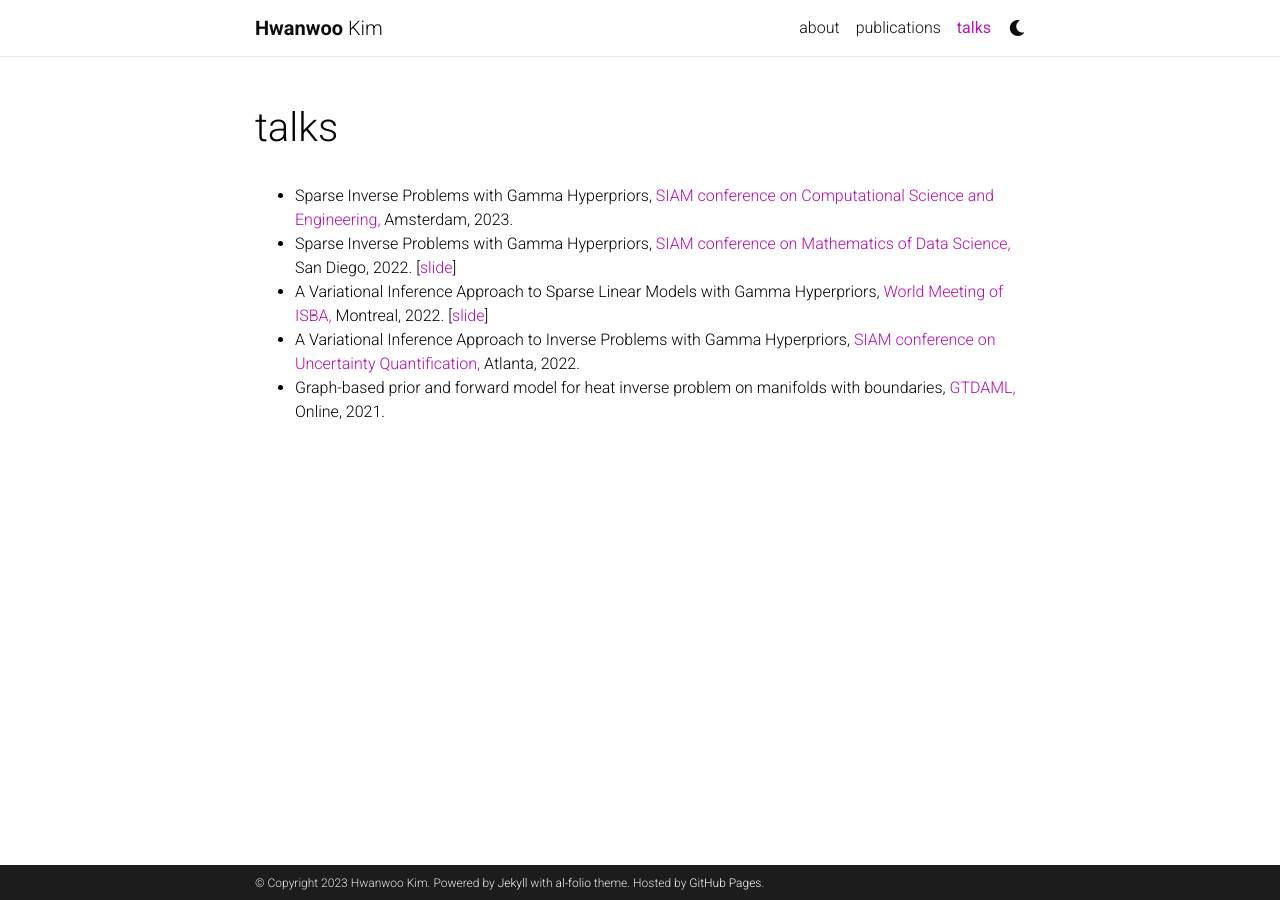
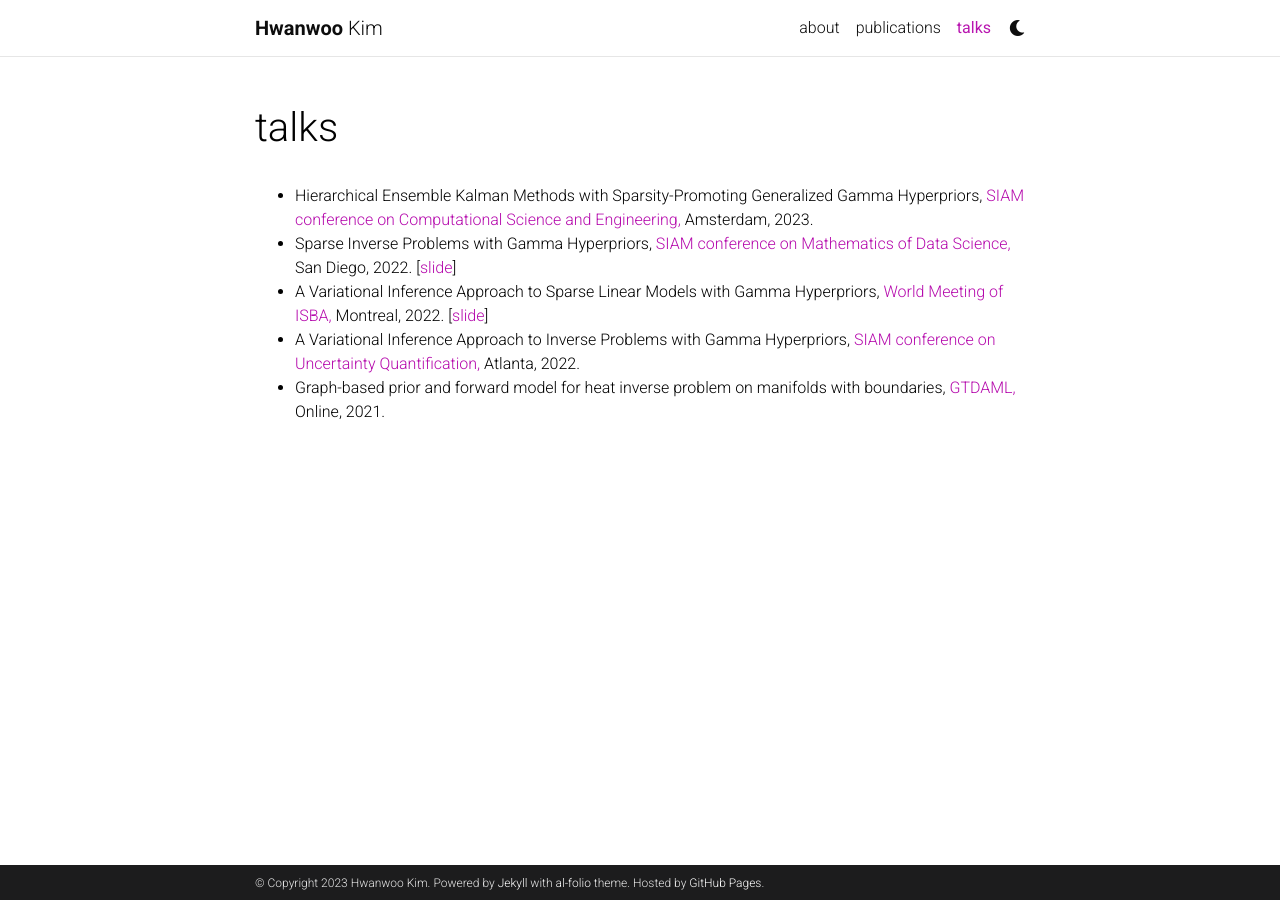
Before and after one commit to hwkim12/hwkim12.github.io, a Jekyll site: the page built from _pages/talks.md, in a window 1280 px wide. Built offline with Jekyll 4.4.1, drawn with Linux system fonts in a browser that asks for light colours; comment, search, counter and statistics services are not loaded; a style sheet for code colours, icons or effects is not loaded.

```diff
--- a/_pages/talks.md
+++ b/_pages/talks.md
@@ -6,7 +6,7 @@ description:
 nav: true
 nav_order: 5
 ---
-* Sparse Inverse Problems with Gamma Hyperpriors, <a href="https://www.siam.org/conferences/cm/conference/mds22"> SIAM conference on Computational Science and Engineering, </a> Amsterdam, 2023.
+* Hierarchical Ensemble Kalman Methods with Sparsity-Promoting Generalized Gamma Hyperpriors, <a href="https://www.siam.org/conferences/cm/conference/mds22"> SIAM conference on Computational Science and Engineering, </a> Amsterdam, 2023.
 * Sparse Inverse Problems with Gamma Hyperpriors, <a href="https://www.siam.org/conferences/cm/conference/mds22"> SIAM conference on Mathematics of Data Science, </a> San Diego, 2022. [[slide](/assets/pdf/Hierarchical_SIAM_MODS.pdf)]
 * A Variational Inference Approach to Sparse Linear Models with Gamma Hyperpriors, <a href="https://isbawebmaster.github.io/ISBA2022/"> World Meeting of ISBA, </a> Montreal, 2022. [[slide](/assets/pdf/VIAS_ISBA.pdf)]
 * A Variational Inference Approach to Inverse Problems with Gamma Hyperpriors, <a href="https://www.siam.org/conferences/cm/conference/uq22"> SIAM conference on Uncertainty Quantification, </a> Atlanta, 2022.
```
Also changed, not shown: _pages/about.md (+7 -4 lines).
